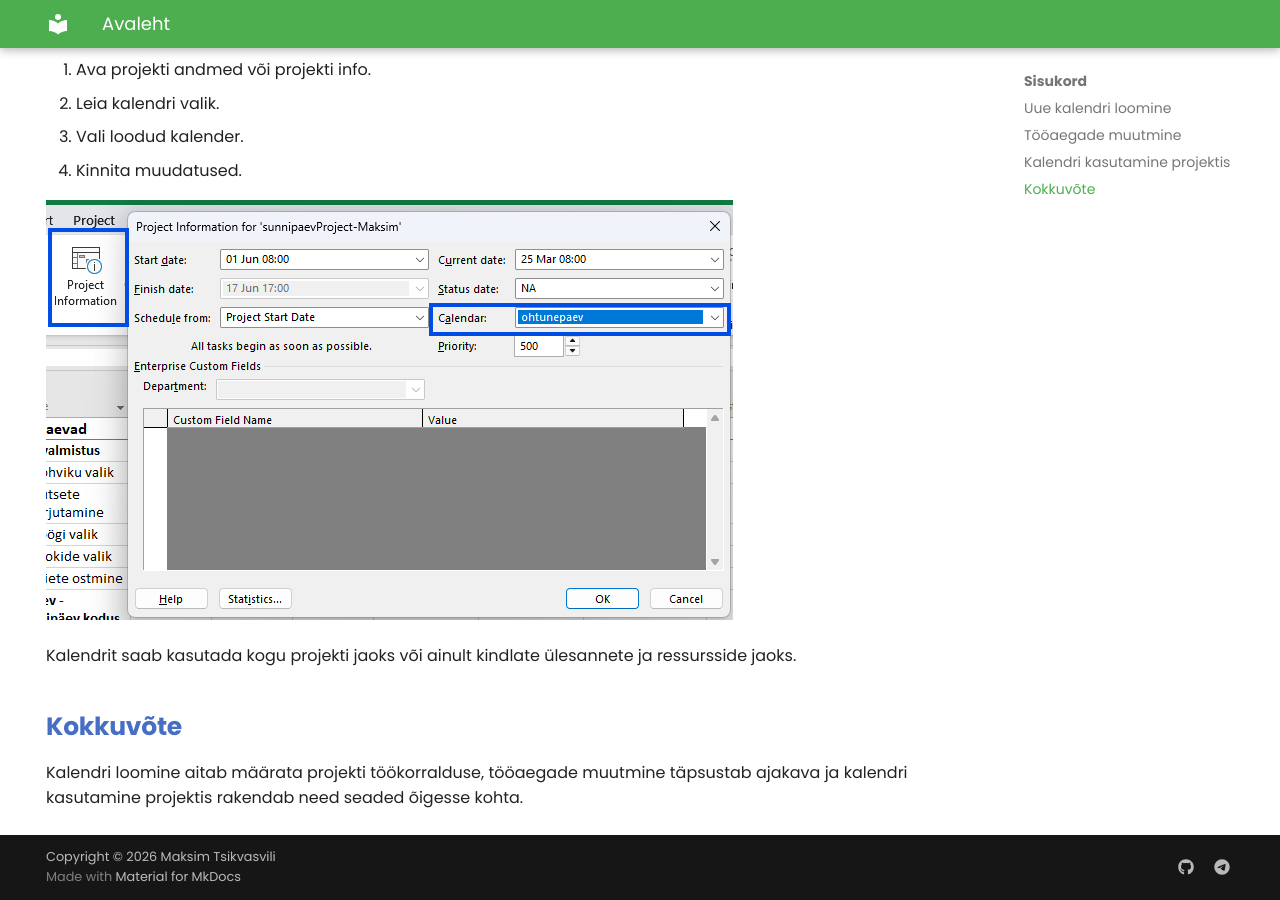
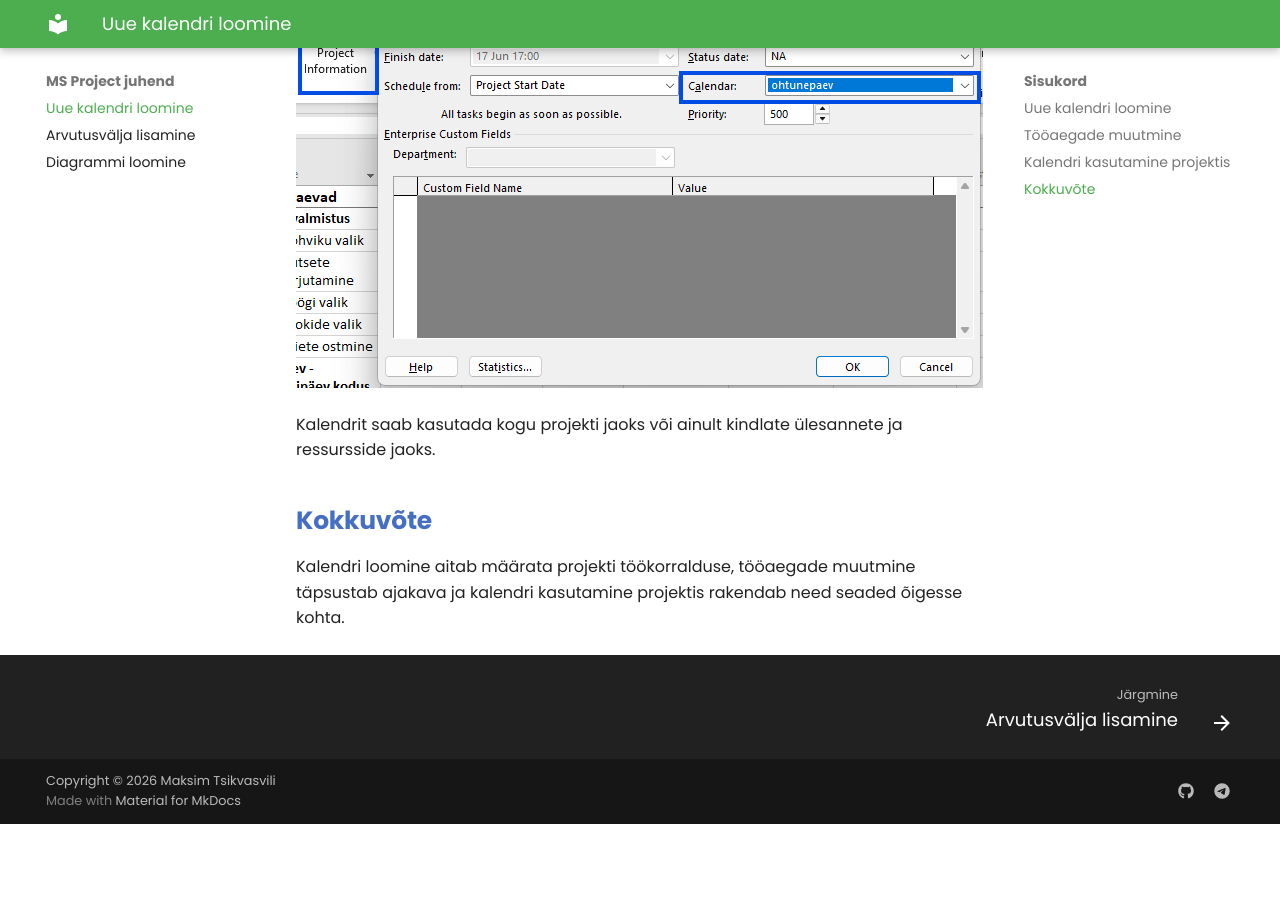
Before and after one commit to maksimts-kool/TA-Kalender, an MkDocs documentation site: the page built from docs/index.md, in a window 1280 px wide and 900 px high, scrolled down 2407 px. Built offline with MkDocs 1.6.1 and Material for MkDocs 9.7.7, drawn with Linux system fonts in a browser that asks for light colours; after the commit the page ends 3231 px from its top, so only the background shows below that.

Commit message:
Init new pages and navigation

```diff
--- a/mkdocs.yml
+++ b/mkdocs.yml
@@ -1,5 +1,5 @@
-site_name: Kalendri loomine MS Projectis
-site_description: Kalendri veebilehe loomise ja täiendamise dokumentatsioon
+site_name: MS Project juhend
+site_description: Github Page in Maksim repo TA-Kalender
 site_url: https://maksimts-kool.github.io/TA-Kalender
 repo_name: TA-Kalender
 copyright: Copyright &copy; 2026 Maksim Tsikvasvili
@@ -12,8 +12,12 @@ theme:
       primary: green
       accent: indigo
   features:
+    - navigation.instant
+    - navigation.instant.progress
     - content.code.copy
     - navigation.footer
+    - navigation.sections
+    - navigation.path
   font:
     text: Poppins
     code: Roboto Mono
@@ -29,7 +33,9 @@ markdown_extensions:
   - pymdownx.tabbed:
       alternate_style: true
 nav:
-  - Avaleht: index.md
+  - Uue kalendri loomine: index.md
+  - Arvutusvälja lisamine: arvutusvaljad.md
+  - Diagrammi loomine: diagramm.md
 plugins:
   - glightbox
 extra:
```
Also changed, not shown: docs/arvutusvaljad.md (added, +6 -0 lines), docs/diagramm.md (added, +6 -0 lines), docs/index.md (+0 -2 lines).
